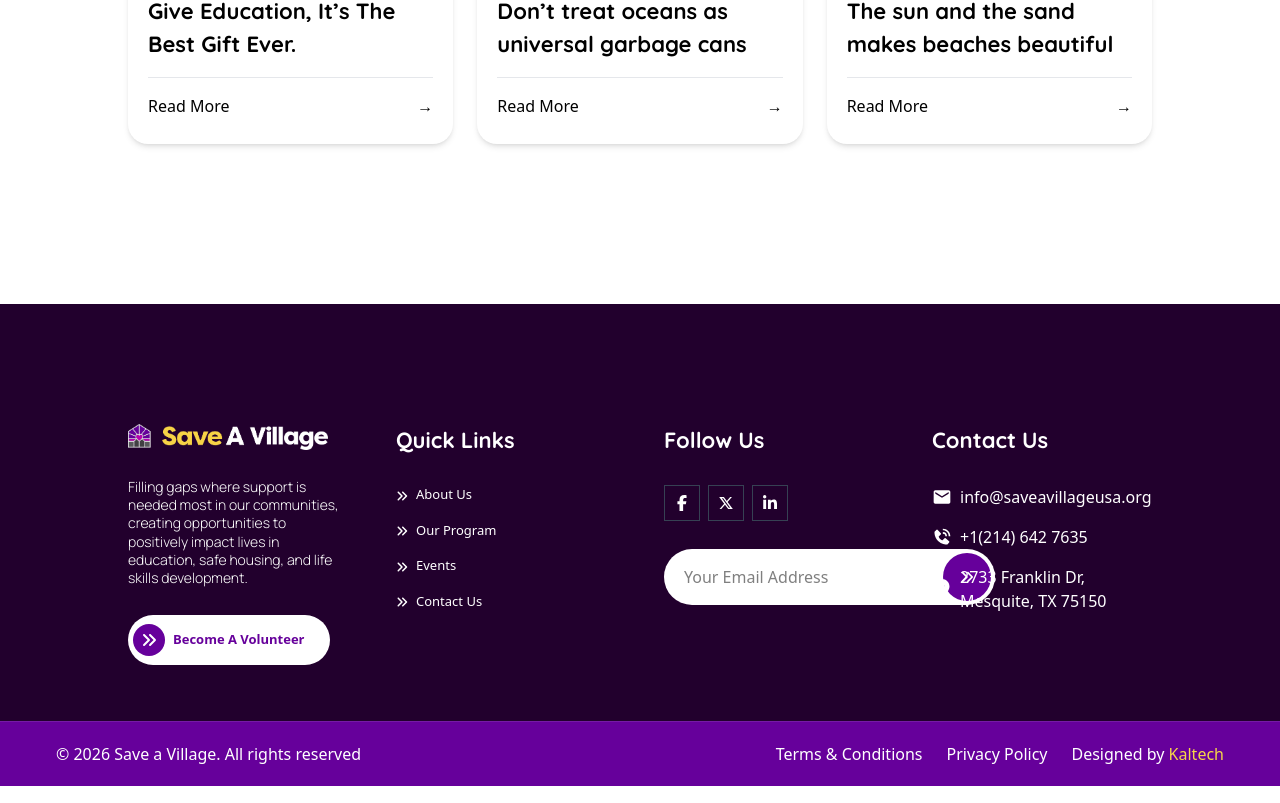
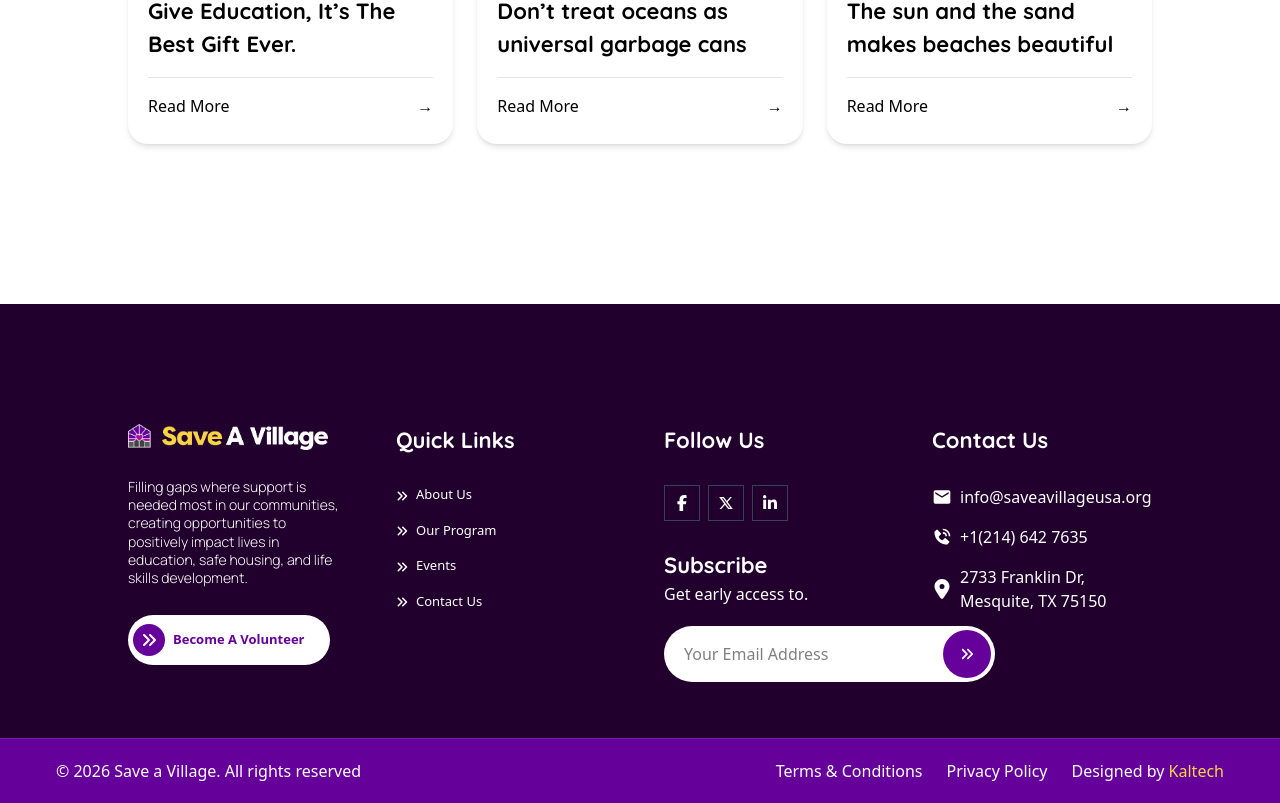
Before and after one commit to KaltechCode/saveavillage, a Next.js app: page / in a window 1280 px wide. Shown: the part 6257-7060 px from the top of the page. Built offline with nearby package versions, Linux system fonts and the light colour scheme.

Commit message:
add label to subscribe button in footer

```diff
--- a/app/layout.tsx
+++ b/app/layout.tsx
@@ -20,6 +20,7 @@ const quicksand = Quicksand({
 export const metadata: Metadata = {
   title: "Save a Village",
   description: "Save a Village",
+  keywords: "Save a village, saveavillage, charity donation",
 };
 
 export default function RootLayout({
--- a/components/layout/footer.tsx
+++ b/components/layout/footer.tsx
@@ -84,7 +84,11 @@ function Footer() {
                 </div>
               </div>
 
-              <div className="flex gap-3 p-1 bg-white mt-7 rounded-full w-max">
+              <div className=" mt-7 ">
+                <h3 className="title-text mb-5 text-white! ">Subscribe</h3>
+                <p>Get early access to.</p>
+              </div>
+              <div className="flex gap-3 p-1 bg-white mt-5 rounded-full w-max">
                 <input
                   type="email"
                   placeholder="Your Email Address"
```
